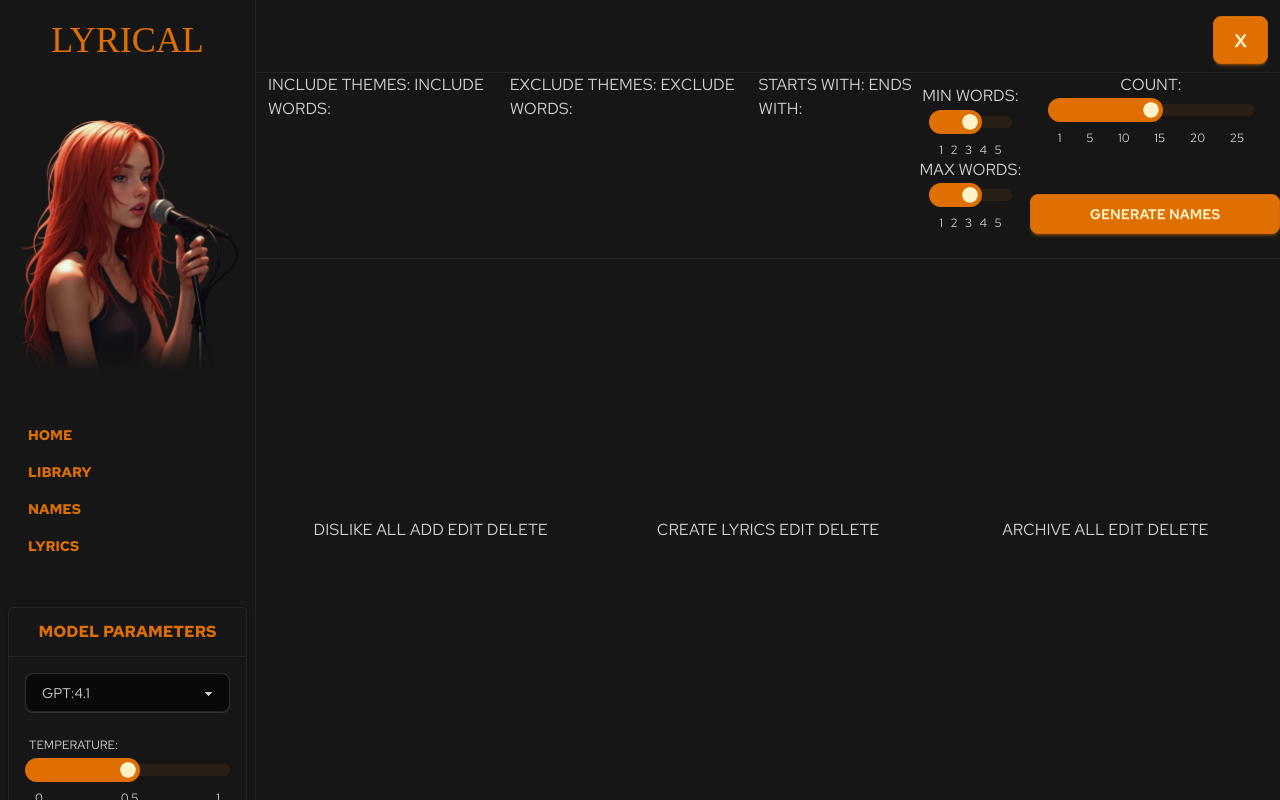
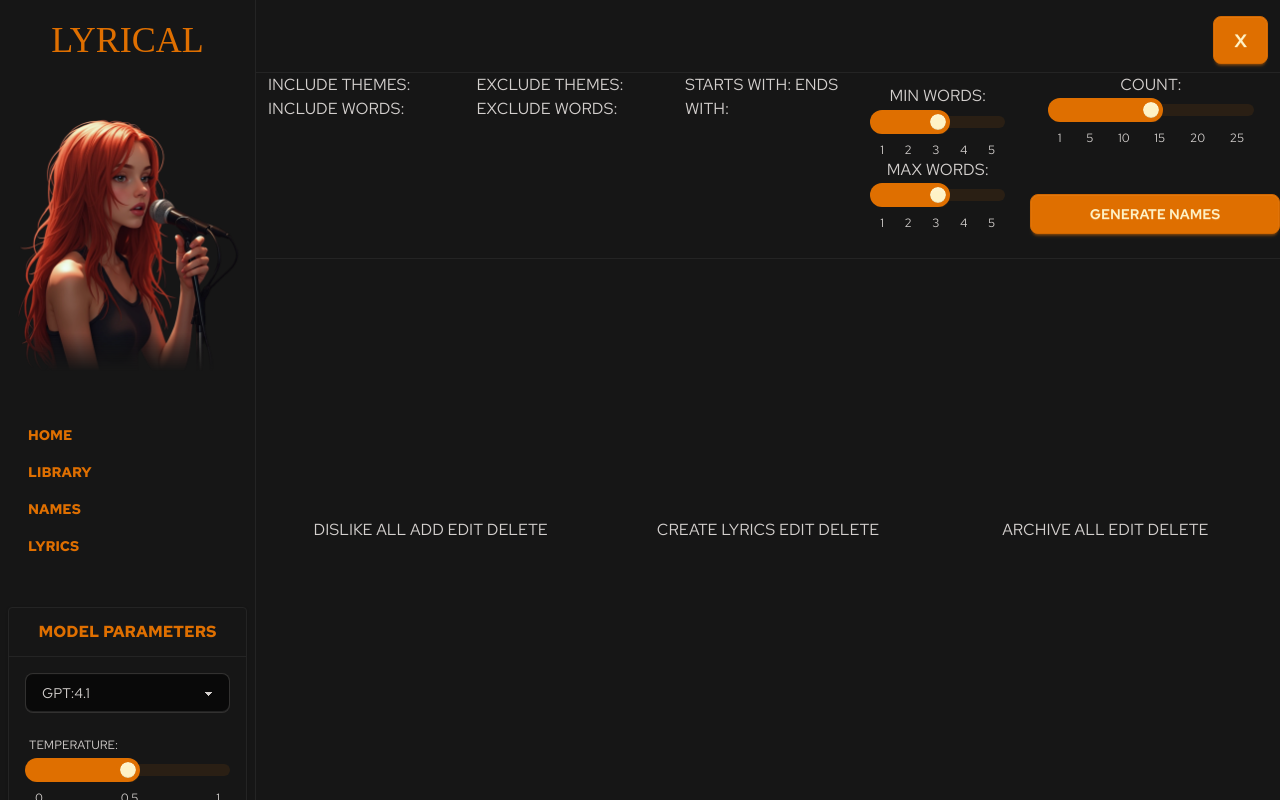
Before and after one commit to no-garlic/lyrical, a Django app: template lyrical/templates/lyrical/names.html in a window 1280 px wide. Run offline with Django 3.2, Linux system fonts and the light colour scheme; the template is opened without the code that fills it: values that come from a table or form of the project are taken from there, others are empty; data comes from the database, SQL or seed files in the repository; style sheets or scripts are compiled from the project's sources; parts of the project's set-up code (start-up, migrations or seed data) failed here and were passed over; some web fonts are replaced.

Commit message:
Refactor layout in names.html: update column classes for consistent flex behavior and improved spacing.

```diff
--- a/lyrical/templates/lyrical/names.html
+++ b/lyrical/templates/lyrical/names.html
@@ -14,7 +14,7 @@
         <div class="bg-base-200 border-y border-base-300 flex flex-row w-full">
 
             <!-- Column -->
-            <div class="flex-grow pl-3 mb-4">
+            <div class="flex-1 pl-3 pr-6 mb-4">
                 <c-input-label>
                     INCLUDE THEMES:
                 </c-input-label>
@@ -27,7 +27,7 @@
             </div>
 
             <!-- Column -->
-            <div class="flex-grow pl-4 mb-4">
+            <div class="flex-1 pl-4 pr-6 mb-4">
                 <c-input-label>
                     EXCLUDE THEMES:
                 </c-input-label>
@@ -40,7 +40,7 @@
             </div>
 
             <!-- Column -->
-            <div class="flex-grow pl-4 mb-4">
+            <div class="flex-1 pl-4 mb-4">
                 <c-input-label>
                     STARTS WITH:
                 </c-input-label>
@@ -53,7 +53,7 @@
             </div>
 
             <!-- Column -->
-            <div class="flex-grow flex flex-col items-center justify-center mb-4">
+            <div class="flex-1 flex flex-col items-center justify-center mb-4">
                 <c-input-label>
                     MIN WORDS:
                 </c-input-label>
@@ -84,7 +84,7 @@
             </div>
 
             <!-- Column -->
-            <div class="flex-grow flex flex-col items-center justify-center mb-4">
+            <div class="flex-1 flex flex-col items-center justify-center mb-4">
 
                 <c-input-label>
                     COUNT:
```
